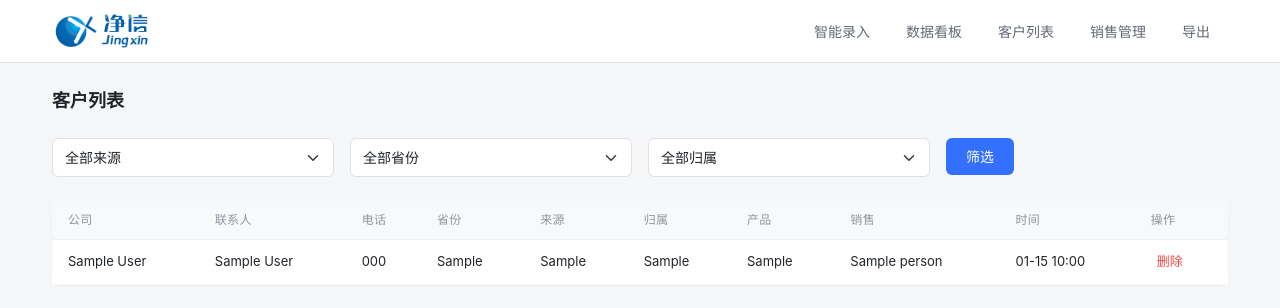
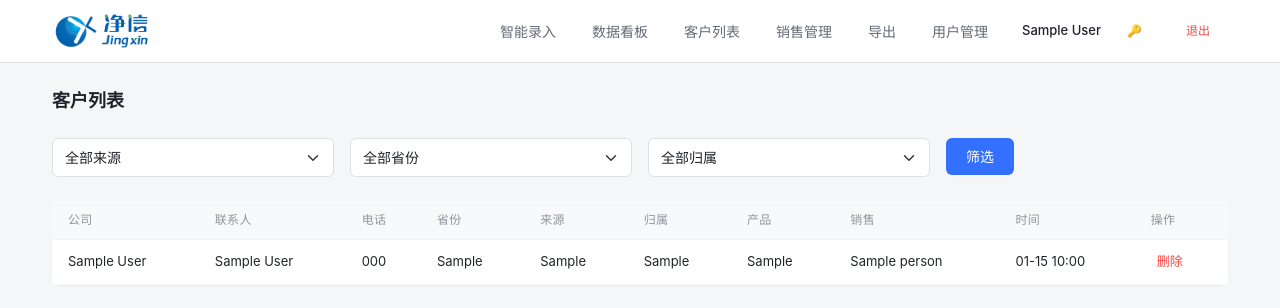
Before and after one commit to baicai548/jingxin-crm, a Flask app: page /customers in a window 1280 px wide. Shown: the top 308 px of the page. Run offline with Flask 3, Linux system fonts and the light colour scheme; a user stored in the database is signed in; tables that the repository leaves empty hold one stand-in row (values such as "Sample post"); some libraries are stand-ins or nearby versions.

Commit message:
Update base.html

```diff
--- a/templates/base.html
+++ b/templates/base.html
@@ -50,6 +50,8 @@ body{background:#f5f6f7;color:#1f2329}
 .input-group .form-control{border-right:none}
 .input-group .btn{border-radius:0 6px 6px 0}
 .container{max-width:1200px}
+.user-info{font-size:13px;color:#646a73;display:flex;align-items:center;gap:8px}
+.user-info .username{color:#1f2329;font-weight:500}
 </style>
 </head>
 <body>
@@ -60,13 +62,24 @@ body{background:#f5f6f7;color:#1f2329}
 </a>
 <button class="navbar-toggler" type="button" data-bs-toggle="collapse" data-bs-target="#nv"><span class="navbar-toggler-icon"></span></button>
 <div class="collapse navbar-collapse" id="nv">
+{% if current_user.is_authenticated %}
 <div class="navbar-nav ms-auto">
 <a class="nav-link" href="/smart">智能录入</a>
 <a class="nav-link" href="/dashboard">数据看板</a>
 <a class="nav-link" href="/customers">客户列表</a>
 <a class="nav-link" href="/sales">销售管理</a>
 <a class="nav-link" href="/export">导出</a>
-</div></div></div></nav>
+{% if current_user.is_admin %}
+<a class="nav-link" href="/users">用户管理</a>
+{% endif %}
+</div>
+<div class="user-info ms-3">
+<span class="username">{{ current_user.display_name or current_user.username }}</span>
+<a href="/change_password" class="nav-link py-0 px-1" style="font-size:12px;" title="修改密码">🔑</a>
+<a href="/logout" class="nav-link py-0 px-1" style="font-size:12px;color:#f54a45 !important;">退出</a>
+</div>
+{% endif %}
+</div></div></nav>
 <div class="container mt-4 mb-5">
 {% with messages = get_flashed_messages(with_categories=true) %}
 {% for cat, msg in messages %}
```
